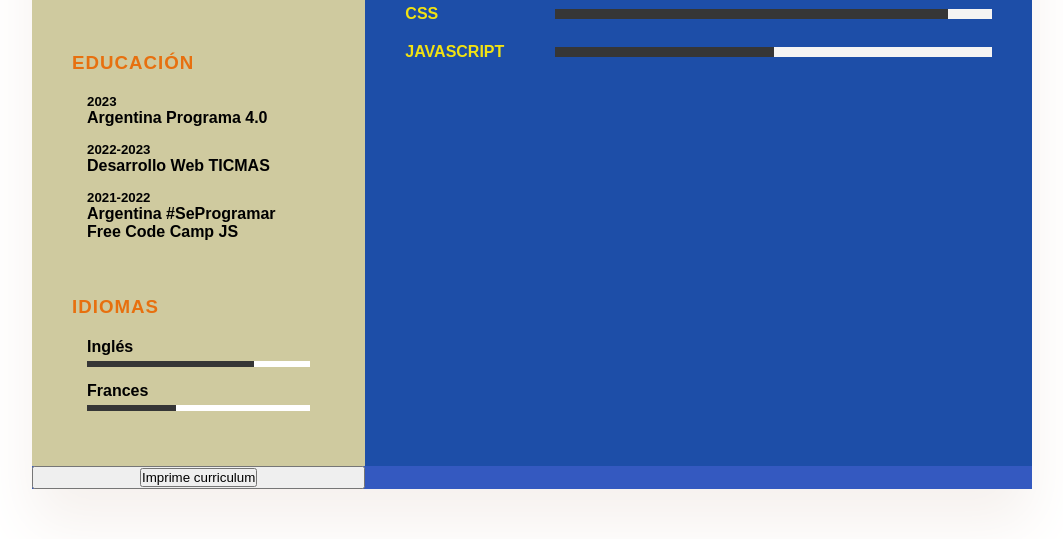
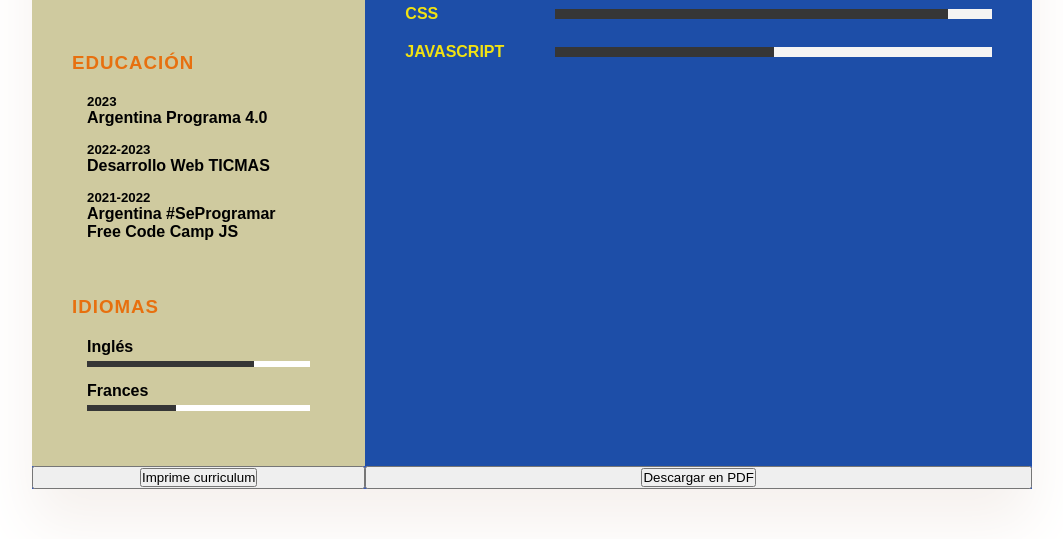
Before and after one commit to Kolyin92/cv_ticmas, a plain HTML site: page index.html in a window 1280 px wide. Shown: the part 739-1278 px from the top of the page, without its empty margins (108-1171 px from the left). Drawn offline with Linux system fonts and the light colour scheme; a web font is replaced by a local one.

Commit message:
jsprueba1

```diff
--- a/index.html
+++ b/index.html
@@ -17,11 +17,13 @@
     rel="stylesheet">
   <link rel="stylesheet" href="path/to/font-awesome/css/font-awesome.min.css">
   <crossorigin="anonymous" referrerpolicy="no-referrer" />
-
+  <script src="https://raw.githack.com/eKoopmans/html2pdf/master/dist/html2pdf.bundle.js"></script>
+  <script src="script.js"> </script>
 
 </head>
 
 <body>
+  <div id="cv">
     <div class="container">
       <div class="left_side">
         <div class="profileText">
@@ -108,7 +110,8 @@
             corporis dicta eaque enim!<br /><br />
             Lorem ipsum dolor sit amet consectetur adipisicing elit. Iste
             voluptatibus impedit ullam placeat commodi accusant. <br><br>
-          Lorem ipsum dolor sit, amet consectetur adipisicing elit. Officia, tenetur. A nostrum omnis impedit inventore
+            Lorem ipsum dolor sit, amet consectetur adipisicing elit. Officia, tenetur. A nostrum omnis impedit
+            inventore
             aspernatur voluptates fuga optio, dolorum adipisci consequuntur.
           </p>
         </div>
@@ -181,8 +184,14 @@
       <button>
         <input type="button" value="Imprime curriculum" onclick="window.print()"></input>
       </button>
+
+      <button>
+        <input type="button" value="Descargar en PDF" onclick="generatePDF();"></input>
+      </button>
     </div>
   </div>
+  </div>
+
 </body>
 
 </html>
--- a/script.js
+++ b/script.js
@@ -0,0 +1,5 @@
+function generatePDF() {
+  const element = document.getElementById("cv");
+
+  html2pdf().from(element).save();
+}
```
Lines whose indentation alone changed are shown as unchanged.
